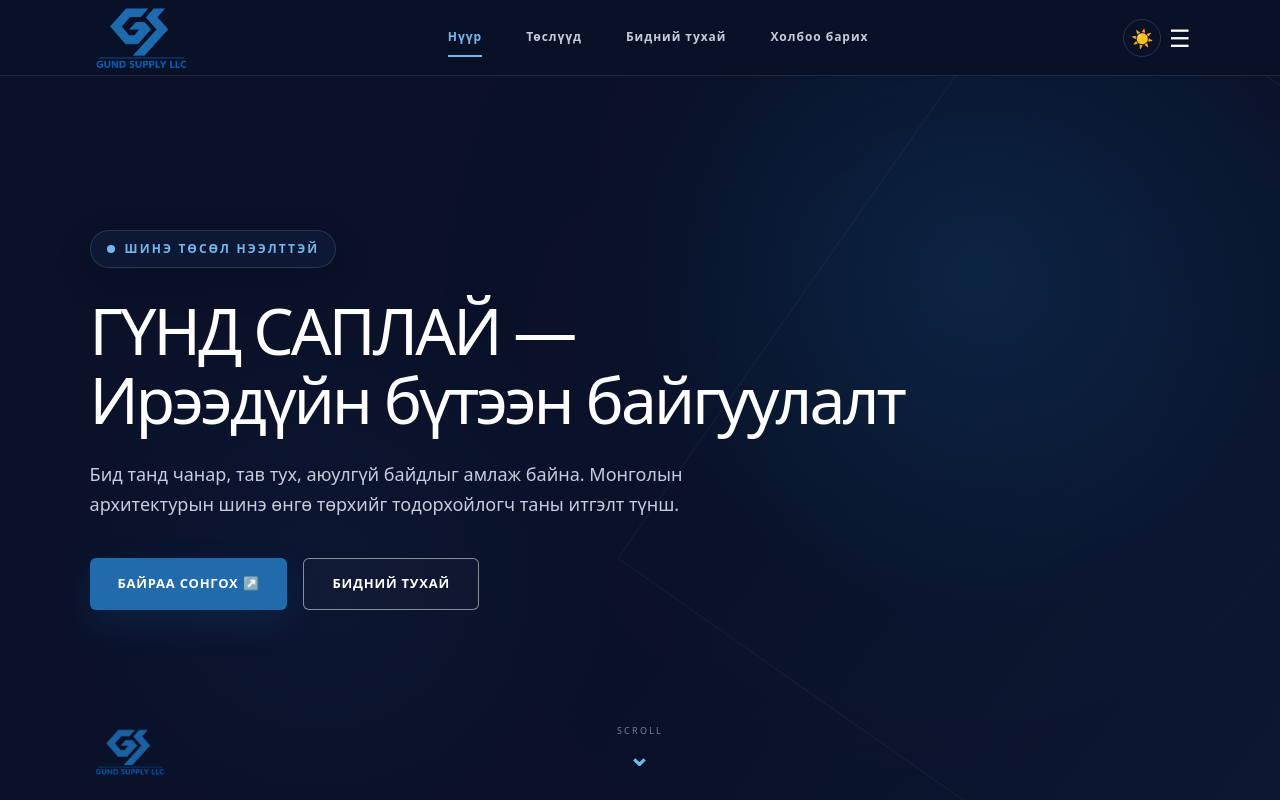
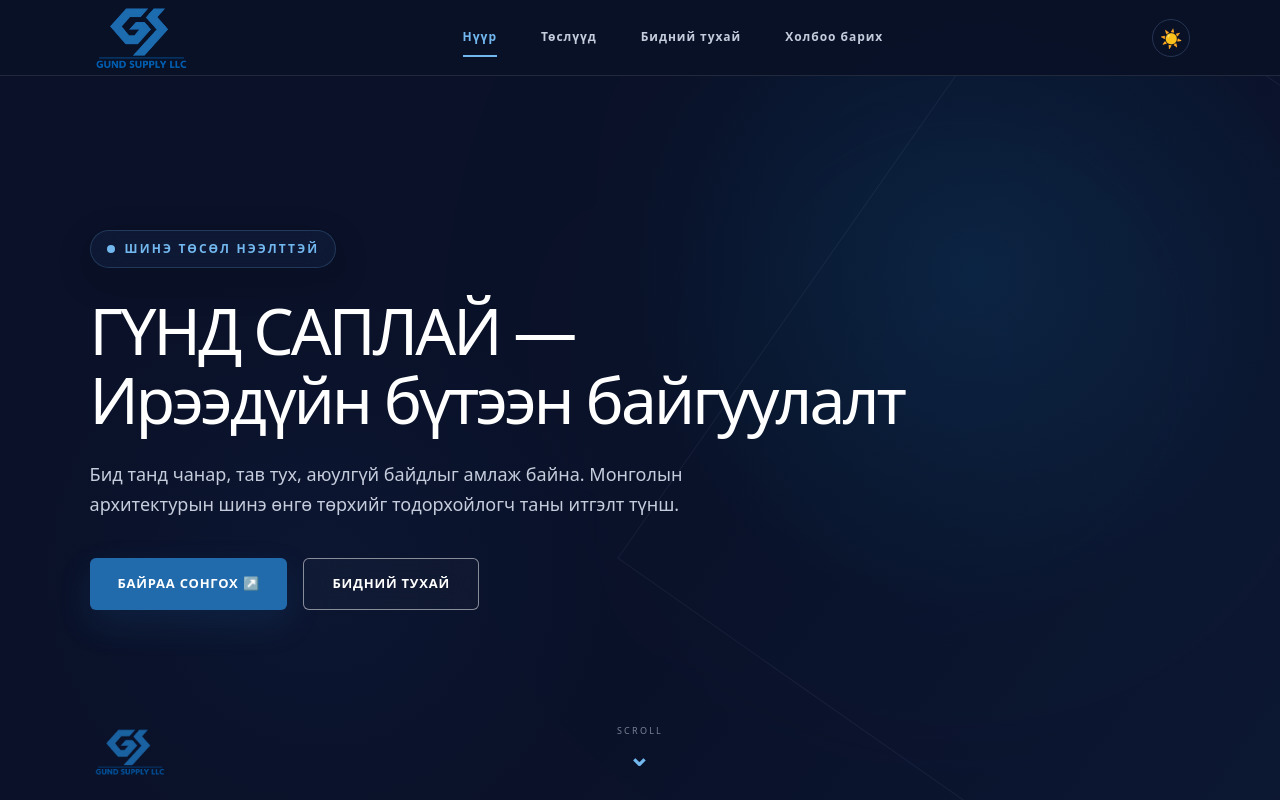
Before and after one commit to narankhorol0623-collab/barilga, a Next.js app: page / in a window 1280 px wide. Shown: the top 800 px of the page. Built offline with nearby package versions, Linux system fonts and the light colour scheme; no server answers.

Commit message:
front zasvar data scroll behavior iig smooth bolgov

```diff
--- a/src/app/layout.tsx
+++ b/src/app/layout.tsx
@@ -16,10 +16,13 @@ export default function RootLayout({
   return (
     <html
       lang="mn"
+      data-scroll-behavior="smooth"
       suppressHydrationWarning
-      className="h-full scroll-smooth antialiased"
+      className="h-full scroll-smooth antialiased bg-[#0a1128] font-sans text-[#f7f9ff] in-data-[theme=light]:bg-[#f4f7fb] in-data-[theme=light]:text-[#0a1128]"
     >
-      <body className="flex min-h-full min-w-80 flex-col bg-[#0a1128] font-sans text-[#f7f9ff] in-data-[theme=light]:bg-[#f4f7fb] in-data-[theme=light]:text-[#0a1128]">{children}</body>
+      <body className="flex min-h-full min-w-80 flex-col bg-[#0a1128] font-sans text-[#f7f9ff] in-data-[theme=light]:bg-[#f4f7fb] in-data-[theme=light]:text-[#0a1128]">
+        {children}
+      </body>
     </html>
   );
 }
--- a/src/app/page.tsx
+++ b/src/app/page.tsx
@@ -90,9 +90,6 @@ export default async function Home() {
         </nav>
         <div className={navToolsClass}>
           <ThemeToggle />
-          <button className={menuClass} aria-label="Цэс">
-            ☰
-          </button>
         </div>
       </header>
 
```
